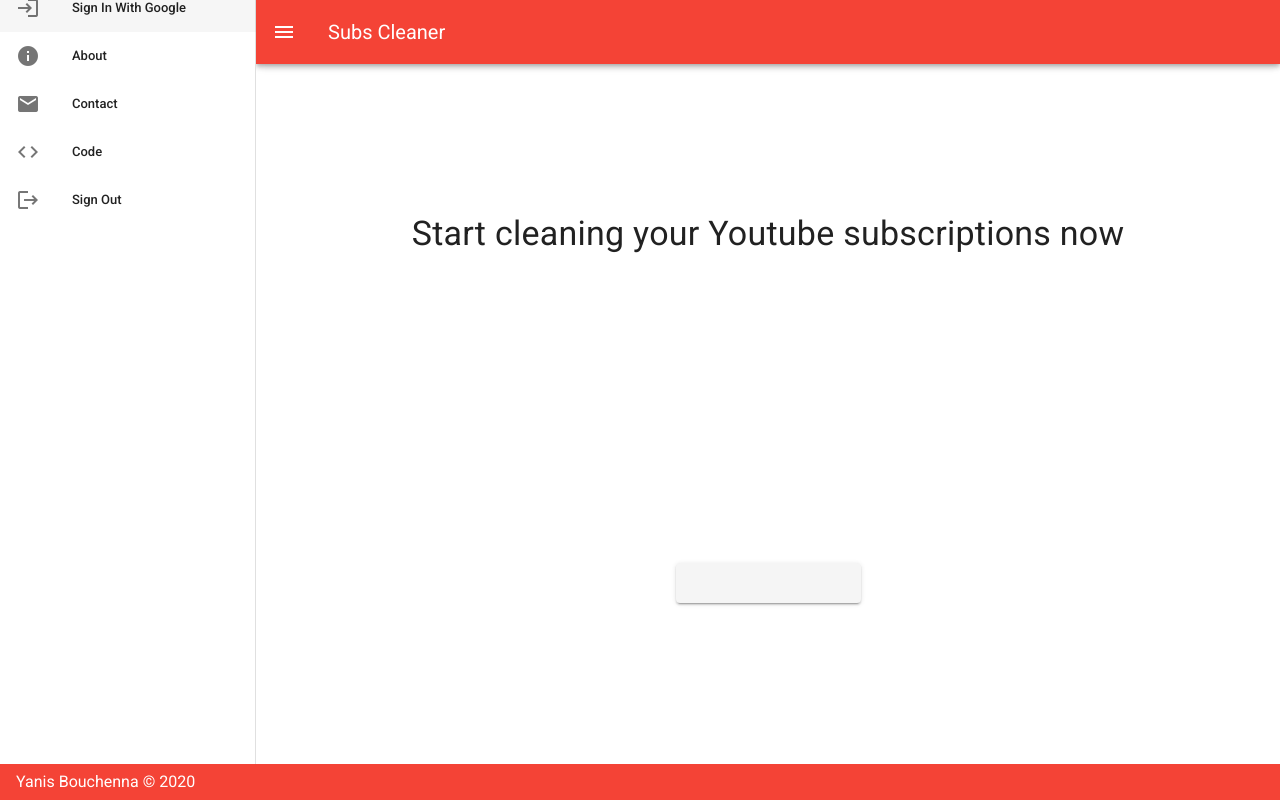
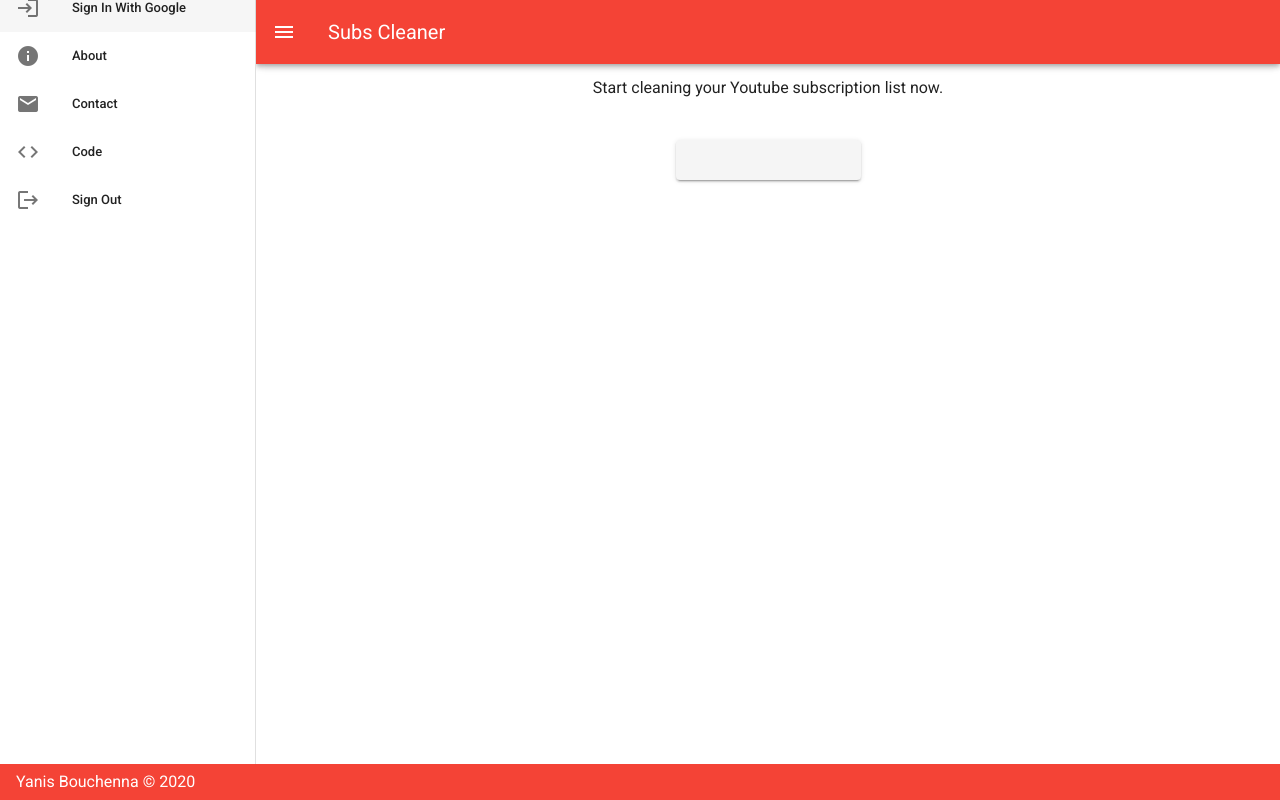
Before and after one commit to Karm0s/youtube-subscriptions-cleaner, a Vue app: page / in a window 1280 px wide. Built offline with nearby package versions, Linux system fonts and the light colour scheme; what vue-mobile-detection would draw is missing.

Commit message:
- Changed content section layout.

```diff
--- a/src/App.vue
+++ b/src/App.vue
@@ -9,7 +9,7 @@
     </v-app-bar>
 
     <v-main>
-      <v-container class="fill-height" fluid>
+      <!-- <v-container class="fill-height" fluid>
         <v-row align="center" justify="center">
           <span class="display-1">
             Start cleaning your Youtube subscriptions now
@@ -23,6 +23,19 @@
             </v-btn>
           </v-col>
         </v-row>
+      </v-container> -->
+      <v-container>
+        <v-layout row>
+          <v-flex xs12 col>
+            <p class="text-center">Start cleaning your Youtube subscription list now.</p>
+          </v-flex>
+          <v-flex col align="center" class="text-center" justify="center">
+            <v-btn width="185" height="40" @click="signIn">
+              <v-img
+              src="./assets/btn_google_signin_light_normal_web.png"></v-img>
+            </v-btn>
+          </v-flex>
+        </v-layout>
       </v-container>
     </v-main>
     <v-footer color="red" app>
```
Also changed, not shown: src/components/layout/SideDrawer.vue (indentation only).
